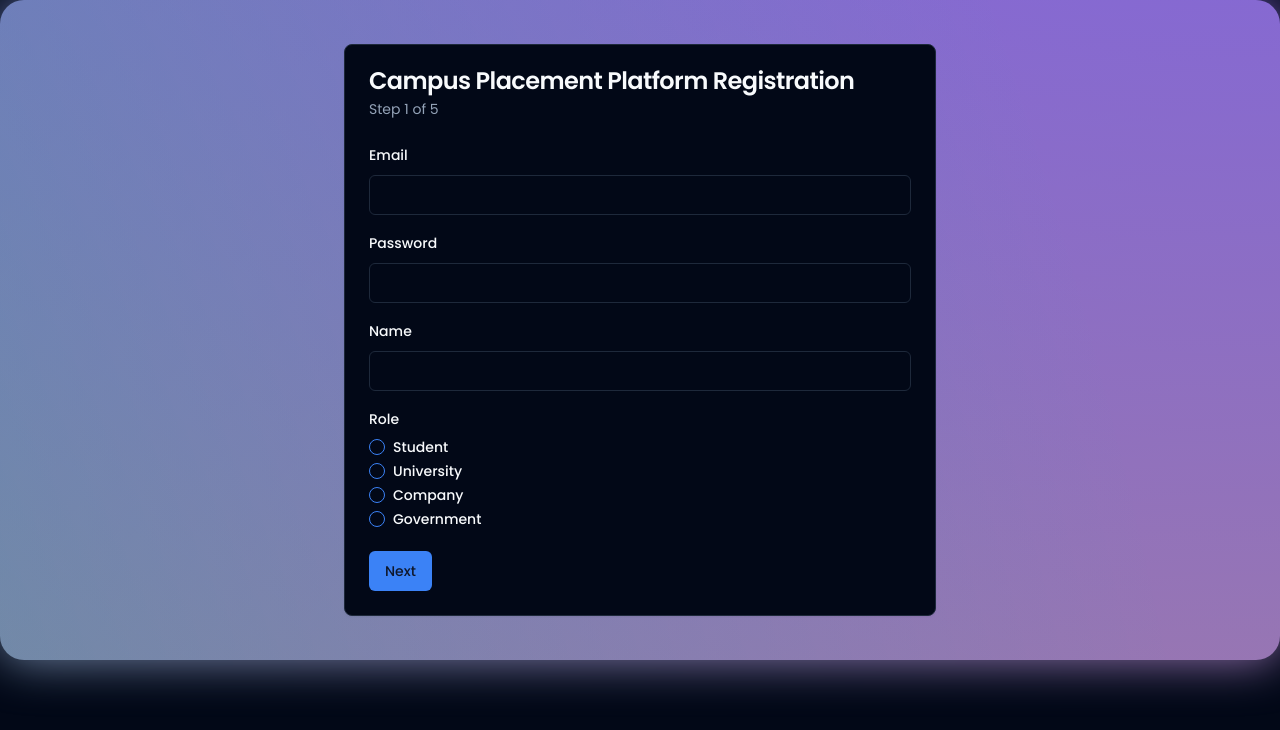
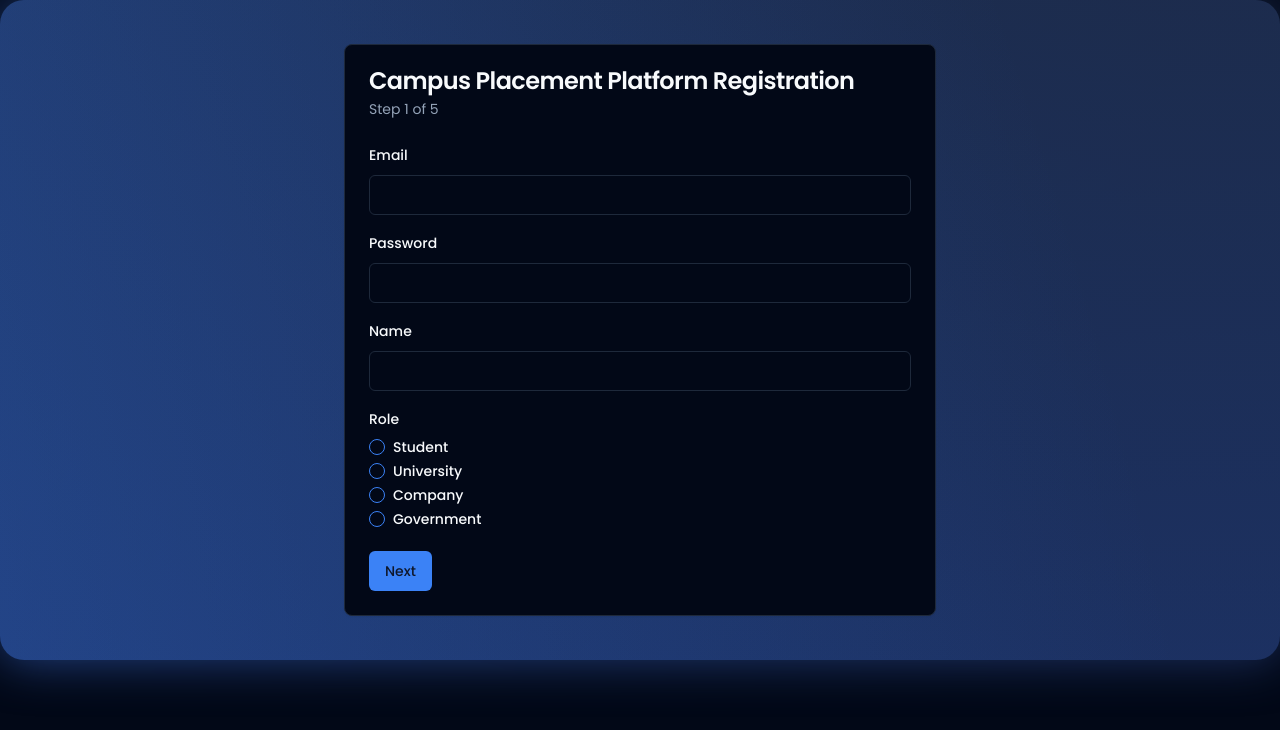
Before and after one commit to SinghAstra/GradHireX, a Next.js app: page /auth/sign-in in a window 1280 px wide. Shown: the top 730 px of the page. Built offline with nearby package versions, Linux system fonts and the light colour scheme.

Commit message:
Background Gradient

```diff
--- a/components/ui/background-gradient.tsx
+++ b/components/ui/background-gradient.tsx
@@ -1,6 +1,6 @@
 import { cn } from "@/lib/utils";
+import { motion } from "framer-motion";
 import React from "react";
-import { motion } from "framer-motion";
 
 export const BackgroundGradient = ({
   children,
@@ -41,7 +41,7 @@ export const BackgroundGradient = ({
         }}
         className={cn(
           "absolute inset-0 rounded-3xl z-[1] opacity-60 group-hover:opacity-100 blur-xl  transition duration-500 will-change-transform",
-          " bg-[radial-gradient(circle_farthest-side_at_0_100%,#00ccb1,transparent),radial-gradient(circle_farthest-side_at_100%_0,#7b61ff,transparent),radial-gradient(circle_farthest-side_at_100%_100%,#ffc414,transparent),radial-gradient(circle_farthest-side_at_0_0,#1ca0fb,#141316)]"
+          "bg-[radial-gradient(circle_farthest-side_at_0_100%,hsl(217.2,91.2%,59.8%),transparent),radial-gradient(circle_farthest-side_at_100%_0,hsl(217.2,32.6%,17.5%),transparent),radial-gradient(circle_farthest-side_at_100%_100%,hsl(224.3,76.3%,48%),transparent),radial-gradient(circle_farthest-side_at_0_0,hsl(217.2,91.2%,59.8%),hsl(222.2,84%,4.9%))]"
         )}
       />
       <motion.div
@@ -62,7 +62,7 @@ export const BackgroundGradient = ({
         }}
         className={cn(
           "absolute inset-0 rounded-3xl z-[1] will-change-transform",
-          "bg-[radial-gradient(circle_farthest-side_at_0_100%,#00ccb1,transparent),radial-gradient(circle_farthest-side_at_100%_0,#7b61ff,transparent),radial-gradient(circle_farthest-side_at_100%_100%,#ffc414,transparent),radial-gradient(circle_farthest-side_at_0_0,#1ca0fb,#141316)]"
+          "bg-[radial-gradient(circle_farthest-side_at_0_100%,hsl(217.2,91.2%,59.8%),transparent),radial-gradient(circle_farthest-side_at_100%_0,hsl(217.2,32.6%,17.5%),transparent),radial-gradient(circle_farthest-side_at_100%_100%,hsl(224.3,76.3%,48%),transparent),radial-gradient(circle_farthest-side_at_0_0,hsl(217.2,91.2%,59.8%),hsl(222.2,84%,4.9%))]"
         )}
       />
 
--- a/next.config.mjs
+++ b/next.config.mjs
@@ -8,6 +8,12 @@ const nextConfig = {
         port: "",
         pathname: "/a/**",
       },
+      {
+        protocol: "https",
+        hostname: "images.unsplash.com",
+        port: "",
+        pathname: "/**",
+      },
     ],
   },
 };
```
